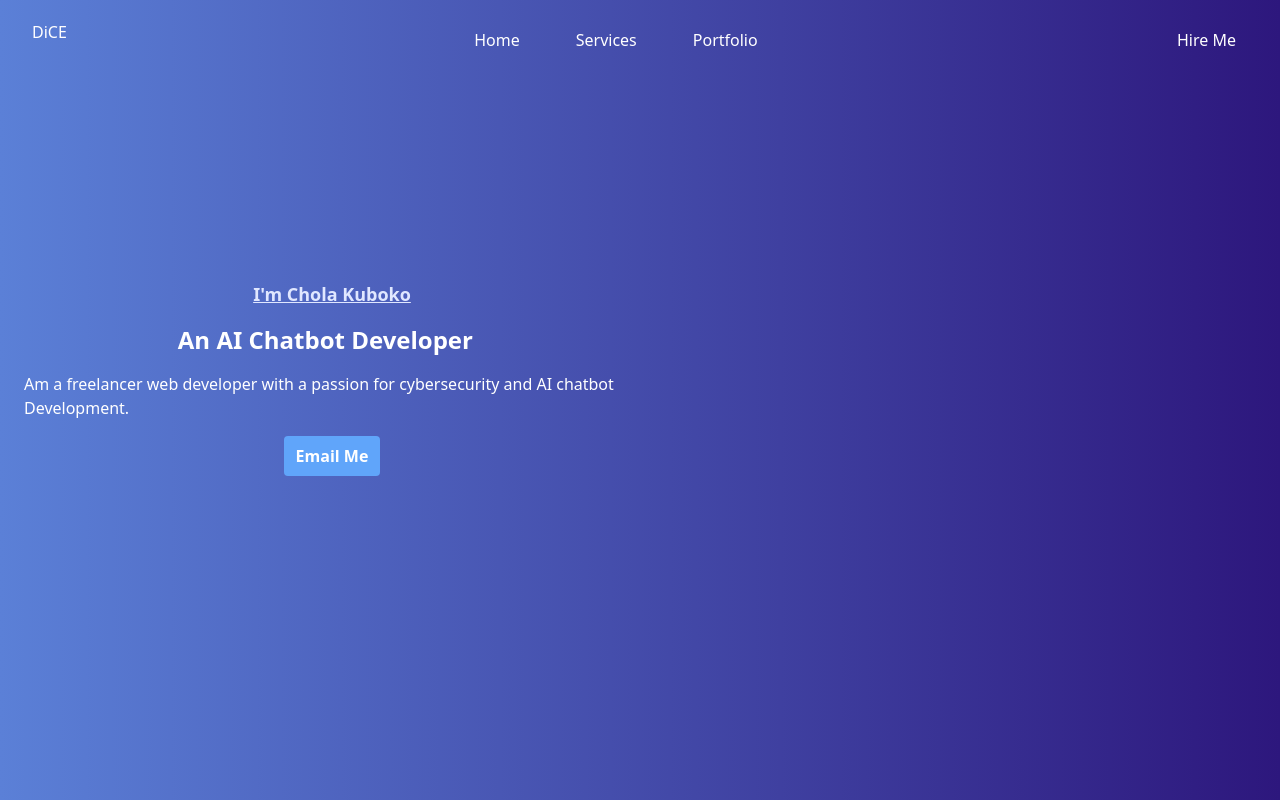
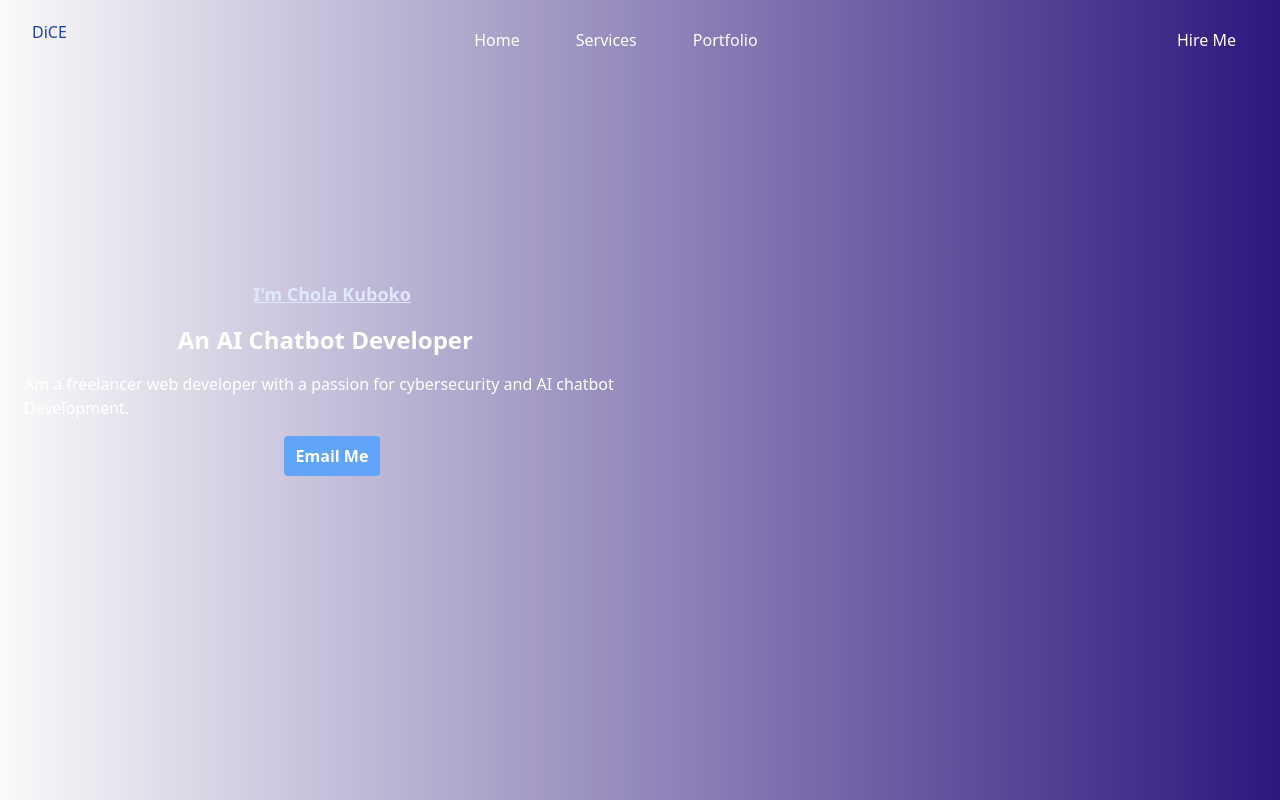
Before and after one commit to DC-21/port, a React (Vite) app: page / in a window 1280 px wide. Shown: the top 800 px of the page. Built offline with nearby package versions, Linux system fonts and the light colour scheme; no server answers.

Commit message:
first commit

```diff
--- a/src/components/Hero.jsx
+++ b/src/components/Hero.jsx
@@ -5,7 +5,7 @@ import own from '../images/own.png'
 
 const Hero = () => {
   return (
-    <section className="h-screen w-full" style={{ background: 'linear-gradient(to right, #5b80d7, #2d177d)' }}  id="home">
+    <section className="h-screen w-full" style={{ background: 'linear-gradient(to right, #fafafa, #2d177d)' }}  id="home">
       <div className="px-6 flex md:flex-row flex-col w-full md:justify-between justify-center">
         <div className="justify-center items-center md:w-1/2 ">
           <div className="md:pt-40 pt-1">
--- a/src/components/Navbar.jsx
+++ b/src/components/Navbar.jsx
@@ -41,9 +41,9 @@ const Navbar = () => {
   };
 
   return (
-    <div className="w-full sticky flex justify-between md:px-8 px-6 text-white md:py-5 py-5" style={{ background: 'linear-gradient(to right, #5b80d7, #2d177d)' }}>
+    <div className="w-full sticky flex justify-between md:px-8 px-6 text-white md:py-5 py-5" style={{ background: 'linear-gradient(to right, #fafafa, #2d177d)' }}>
       <div>
-        <a className="text-bold" href=''>DiCE</a>
+        <a className="text-bold text-blue-800" href=''>DiCE</a>
       </div>
       <div className="">
         <ul className="justify-center gap-8 md:flex hidden">
```
